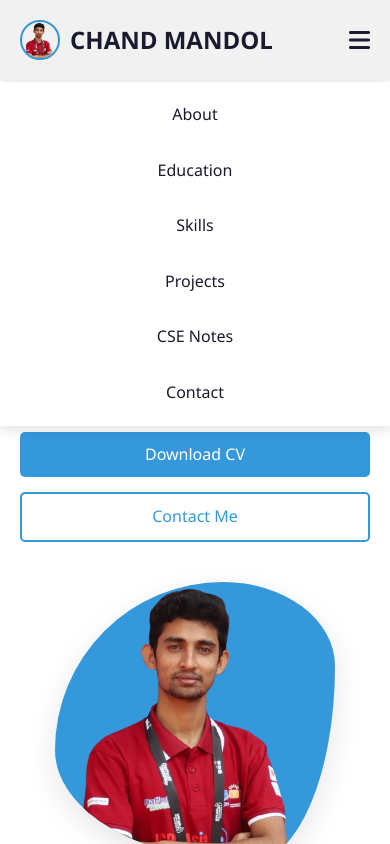
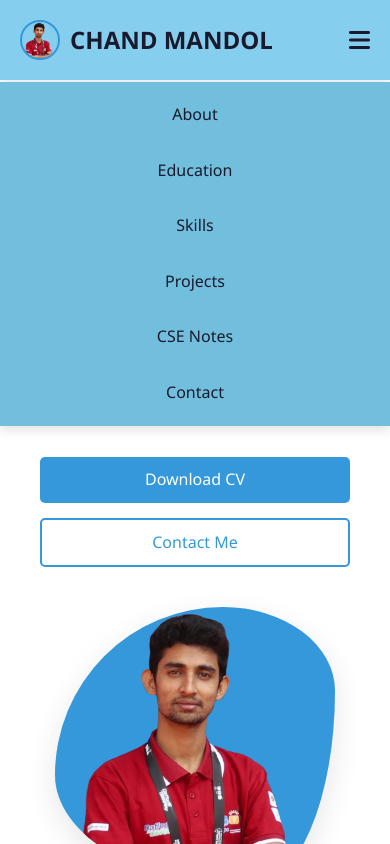
Before and after one commit to Chand241/portfolio, a plain HTML site: page index.html in a window 390 px wide. Both pictures are taken after a click on the element 359 px from the left and 39 px from the top of the page. Shown: the top 844 px of the page. Drawn offline with Linux system fonts and the light colour scheme.

Commit message:
Update index.html

```diff
--- a/index.html
+++ b/index.html
@@ -64,7 +64,7 @@
 
         /* Header Styles */
         header {
-            background-color: #f1f1f1;
+            background-color: #85ceed;
             box-shadow: 0 2px 10px rgba(0, 0, 0, 0.1);
             position: fixed;
             width: 100%;
@@ -124,18 +124,23 @@
             cursor: pointer;
         }
 
+
+        /* hero section */
         #hero {
             height: 100vh;
             display: flex;
             align-items: center;
+            justify-content: space-between;
             background-color: white;
-            padding-top: 80px;
+            padding: 80px 60px 0 60px; /* top, right, bottom, left */
             position: relative;
         }
 
         .hero-content {
             max-width: 600px;
             z-index: 2;
+            margin-left: 50px; /* Added more left margin */
+            padding-right: 50px; /* Added padding to prevent text touching image */
         }
 
         .hero-content h1 {
@@ -147,6 +152,10 @@
             font-size: 1.5rem;
             color: var(--gray);
             margin-bottom: 30px;
+        }
+
+        .hero-content p {
+            margin-right: 20px; /* Added margin to prevent text touching image */
         }
 
         .hero-btns {
@@ -168,7 +177,7 @@
 
         .blob-frame {
             position: absolute;
-            right: 15%;
+            right: 10%; /* Adjusted to give more space for text */
             top: 50%;
             transform: translateY(-50%);
             background: var(--primary);
@@ -595,7 +604,11 @@
             .blob-frame {
                 width: 300px;
                 height: 300px;
-                right: 10%;
+                right: 5%; /* Adjusted for smaller screens */
+            }
+
+            .hero-content {
+                margin-left: 30px; /* Adjusted for smaller screens */
             }
         }
 
@@ -606,7 +619,7 @@
                 top: 82px;
                 left: 0;
                 width: 100%;
-                background-color: white;
+                background-color: rgb(113, 191, 221);
                 flex-direction: column;
                 align-items: center;
                 padding: 20px 0;
@@ -629,7 +642,9 @@
             }
 
             .hero-content {
-                margin-bottom: 40px;
+                margin: 0 auto 40px;
+                padding: 0 20px;
+                text-align: center;
             }
 
             .hero-content h1 {
@@ -1112,7 +1127,7 @@
             const notesContent = document.getElementById('notesContent');
             const passwordOverlay = document.querySelector('.password-overlay');
 
-            if (password ==="241") {
+            if (password === "241" || password === "i love you") {
                 passwordOverlay.style.display = 'none';
                 notesContent.style.display = 'block';
                 sessionStorage.setItem('notesUnlocked', 'true');
```
